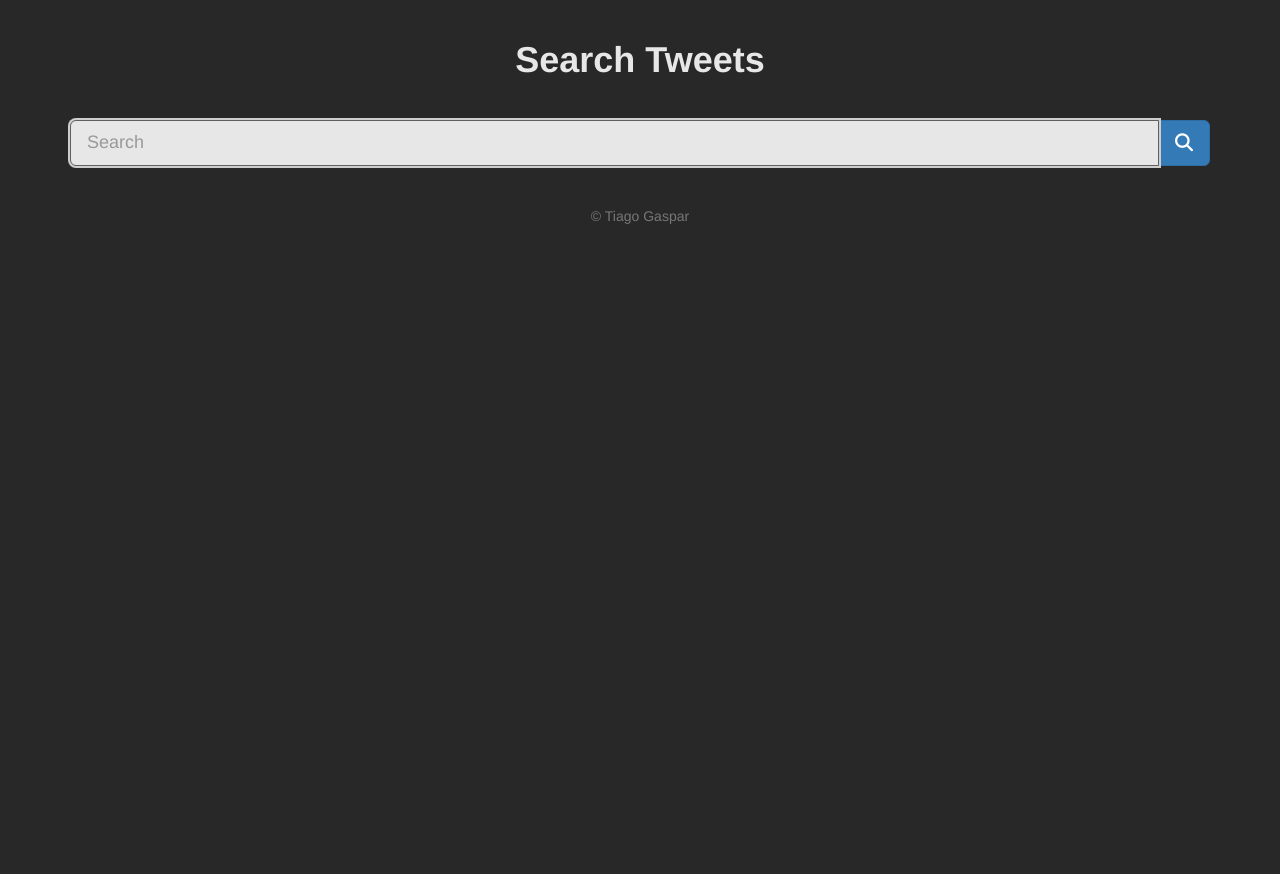
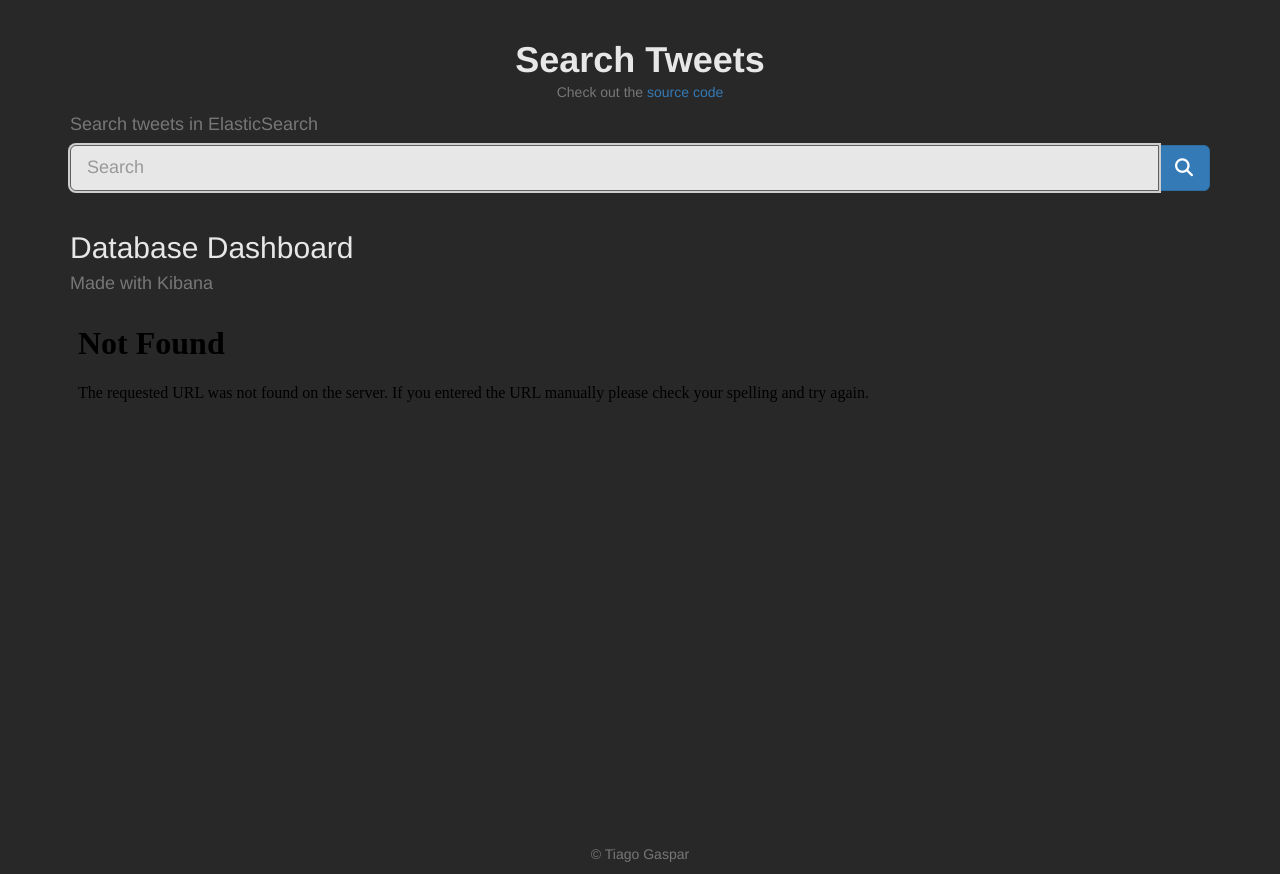
Before and after one commit to tngaspar/twitter-stream-mongo, a Flask app: page / in a window 1280 px wide. Before the commit the page ends 224 px from the top, so only its background shows below. Run offline with Flask 2, Linux system fonts and the light colour scheme; some libraries are stand-ins or nearby versions.

Commit message:
updated flask app and added kibana dashboard

```diff
--- a/flask_search/static/main.css
+++ b/flask_search/static/main.css
@@ -17,3 +17,9 @@
     position: fixed;
     bottom:0;
 }
+
+iframe {
+margin: 0 auto;
+    display: block;
+    border-style:none;
+}
--- a/flask_search/templates/index.html
+++ b/flask_search/templates/index.html
@@ -3,7 +3,8 @@
 
 <head>
     <title>Search Tweets</title>
-
+    <!-- Tab Icon -->
+    <link rel="icon" href="static/icon.png">
     <!-- Bootstrap CSS -->
     <link rel="stylesheet" href="https://maxcdn.bootstrapcdn.com/bootstrap/3.3.7/css/bootstrap.min.css">
     <script src="https://ajax.googleapis.com/ajax/libs/jquery/3.2.1/jquery.min.js"></script>
@@ -17,8 +18,14 @@
 
     <div class="container">
 
-        <h1 style="text-align:center; margin-top: 40px; margin-bottom: 40px; "><strong>Search Tweets</strong></h1>
+        <h1 style="text-align:center; margin-top: 40px; margin-bottom: 0px; ">
+            <strong>
+                <a href="/" style="text-decoration:None; color:rgb(231, 231, 231);">Search Tweets</a>
+            </strong>
+        </h1>
+        <h5 class="text-muted" style="text-align:center; margin-top: 5px; margin-bottom: 15px; ">Check out the <a href="https://github.com/tngaspar/webpage-archive-api">source code</a></h5>
 
+        <h4 class="text-muted">Search tweets in ElasticSearch</h4>
         <form action="/search" method="post" style="margin-bottom: 40px;">
             <div class="input-group">
                 <input type="text" class="form-control input-lg " autofocus name="search" placeholder="Search" >
@@ -30,11 +37,15 @@
             </div>
         </form>
 
-        <div class="text-center text-muted">
+        <h2>Database Dashboard</h2>
+        <h4 class="text-muted">Made with Kibana</h4>
+        <iframe height="520" width="100%" src="http://localhost:5601/app/dashboards#/view/4c75d5d0-00a8-11ed-8e58-77506b69de12?embed=true&_g=(filters%3A!()%2CrefreshInterval%3A(pause%3A!f%2Cvalue%3A30000)%2Ctime%3A(from%3Anow-7d%2Cto%3Anow))&show-time-filter=true"></iframe>
+        <div class="text-center text-muted" style="margin-top:20px">
             <p>&copy; Tiago Gaspar</p>
         </div>
 
     </div>
+
 </body>
 
 </html>
```
Also changed, not shown: flask_search/templates/search.html (+9 -2 lines), flask_search/app.py (renamed from flask_search/server.py), flask_search/static/icon.png (added), 1 other file.
